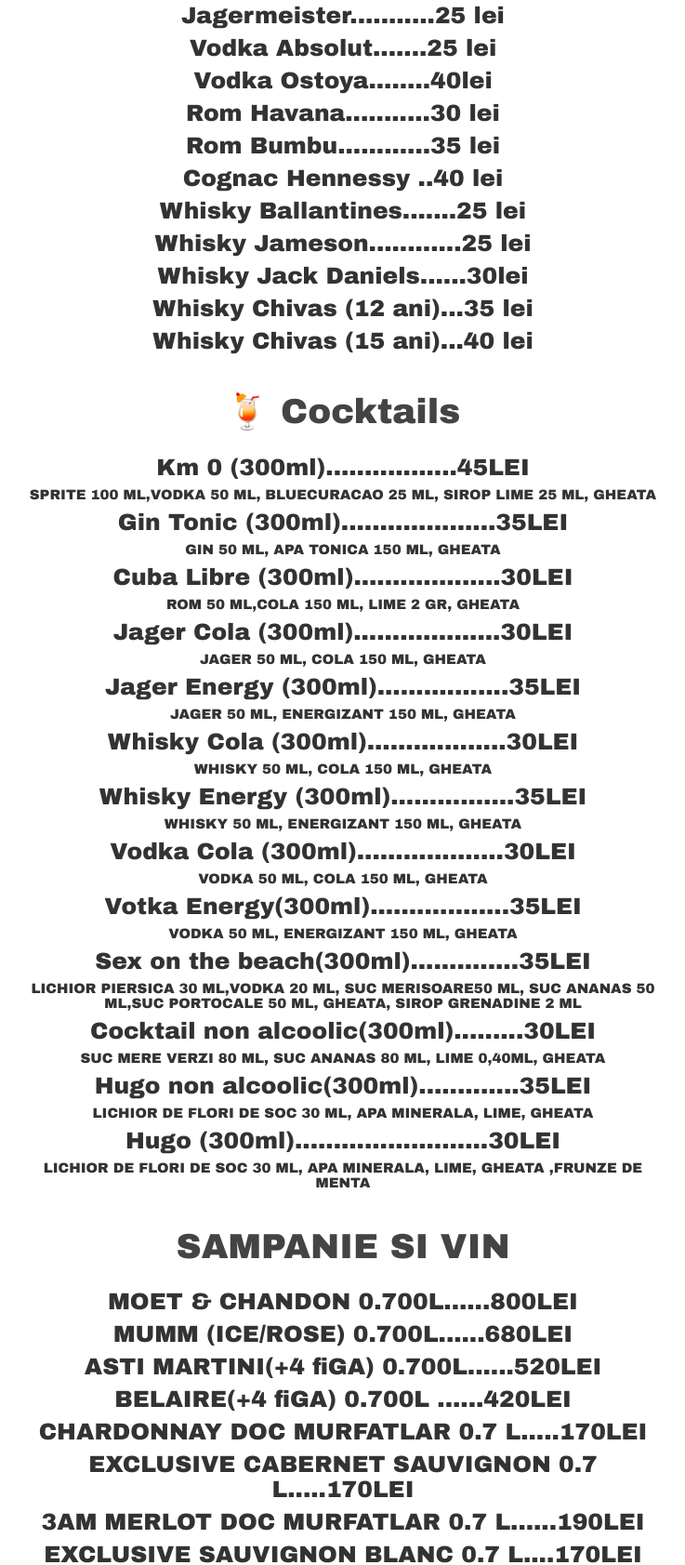
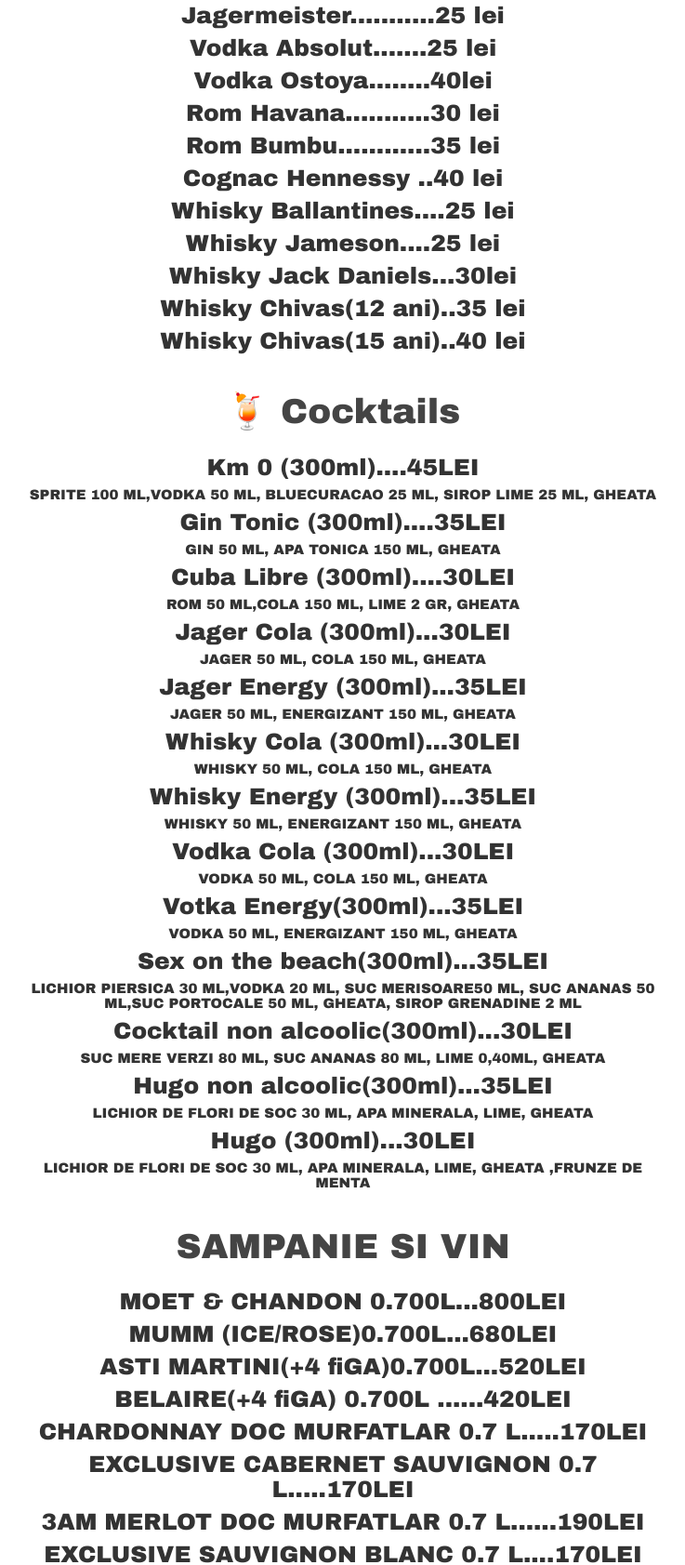
Before and after one commit to clubkm0/meniu, a plain HTML site: page index.html in a window 1280 px wide. Shown: the part 867-2550 px from the top of the page at 93% size, without its empty margins (271-1008 px from the left). Drawn offline with Linux system fonts and the light colour scheme.

Commit message:
Update index.html

```diff
--- a/index.html
+++ b/index.html
@@ -73,19 +73,19 @@
       <h2>🥂 shots</h2>
       <ul>
 	 <li> Tequila (30ml)......15LEI</li>
-	<li>Jagermeister (30ml)......15LEI</li>
+	<li>Jagermeister(30ml)...15LEI</li>
 		<li>Vodka (30ml).....15LEI</li>
-		<li>Vodka Absolut(30ml)......20LEI</li>
-		<li>Whisky (30ml).......15LEI</li>
-		<li>Km 0 (30ml)......20LEI</li>
+		<li>Vodka Absolut(30ml)...20LEI</li>
+		<li>Whisky (30ml)...15LEI</li>
+		<li>Km 0 (30ml)...20LEI</li>
 		<li style="font-size: 15px; font-weight: bold;">Sirop Caramel+Sirop Lime 0,10 ml, Vodka 0,10ml,Amaretto 0,10ml</li>
-		<li>B 52 (30ml)......20LEI</li>
+		<li>B 52 (30ml)....20LEI</li>
 		<li style="font-size: 15px; font-weight: bold;"> Crema Whisky 0,10ml ,Crema Ciocolata 0.10ml Triplu Sec 0.10ml</li>
-		<li>Kamikaze(30ml).......20LEI</li>
+		<li>Kamikaze(30ml)...20LEI</li>
 		<li style="font-size: 15px; font-weight: bold;">Vodka 0.10ml, Triplu Sec 0.10ml, Sirop Lime 0.10ml</li>
-		<li>Cozonac(30ml)......20LEI</li>
+		<li>Cozonac(30ml)...20LEI</li>
 		<li style="font-size: 15px; font-weight: bold;">Crema de Whisky 0.10ml, Jager 0.10ml, Stroh 0.10ml</li>
-		<li>Atomic Bomb(30ml).......20LEI</li>
+		<li>Atomic Bomb(30ml)...20LEI</li>
 		<li style="font-size: 15px; font-weight: bold;">Whisky 0.10ml, Absinth 0.10ml, Stroh 0.10ml</li>
       </ul>
     </div>
@@ -98,41 +98,41 @@
 <li>Rom Havana...........30 lei</li>
 <li>Rom Bumbu............35 lei</li>
 <li>Cognac Hennessy ..40 lei</li>
-<li>Whisky Ballantines.......25 lei</li>
-<li>Whisky Jameson............25 lei</li>
-<li>Whisky Jack Daniels......30lei</li>
-<li>Whisky Chivas (12 ani)...35 lei</li>
-<li>Whisky Chivas (15 ani)...40 lei</li>
+<li>Whisky Ballantines....25 lei</li>
+<li>Whisky Jameson....25 lei</li>
+<li>Whisky Jack Daniels...30lei</li>
+<li>Whisky Chivas(12 ani)..35 lei</li>
+<li>Whisky Chivas(15 ani)..40 lei</li>
 </ul>
 </div>
 	    <div class="section">
       <h2>🍹 Cocktails</h2>
       <ul>
-        <li>Km 0 (300ml).................45LEI</li>
+        <li>Km 0 (300ml)....45LEI</li>
 			<li style="font-size: 15px; font-weight: bold;">SPRITE 100 ML,VODKA 50 ML, BLUECURACAO 25 ML, SIROP LIME 25 ML, GHEATA</li>
-<li>Gin Tonic (300ml)....................35LEI</li>
+<li>Gin Tonic (300ml)....35LEI</li>
 	<li style="font-size: 15px; font-weight: bold;">GIN 50 ML, APA TONICA 150 ML, GHEATA</li>
-<li>Cuba Libre (300ml)...................30LEI</li>
+<li>Cuba Libre (300ml)....30LEI</li>
 	<li style="font-size: 15px; font-weight: bold;">ROM 50 ML,COLA 150 ML, LIME 2 GR, GHEATA</li>
-<li>Jager Cola (300ml)...................30LEI</li>
+<li>Jager Cola (300ml)...30LEI</li>
 	<li style="font-size: 15px; font-weight: bold;">JAGER 50 ML, COLA 150 ML, GHEATA</li>
-<li>Jager Energy (300ml).................35LEI</li>
+<li>Jager Energy (300ml)...35LEI</li>
 	<li style="font-size: 15px; font-weight: bold;">JAGER 50 ML, ENERGIZANT 150 ML, GHEATA</li>
-<li>Whisky Cola (300ml)..................30LEI</li>
+<li>Whisky Cola (300ml)...30LEI</li>
 	<li style="font-size: 15px; font-weight: bold;">WHISKY 50 ML, COLA 150 ML, GHEATA</li>
-<li>Whisky Energy (300ml)................35LEI</li>
+<li>Whisky Energy (300ml)...35LEI</li>
 	<li style="font-size: 15px; font-weight: bold;">WHISKY 50 ML, ENERGIZANT 150 ML, GHEATA</li>
-<li>Vodka Cola (300ml)...................30LEI</li>
+<li>Vodka Cola (300ml)...30LEI</li>
 	<li style="font-size: 15px; font-weight: bold;">VODKA 50 ML, COLA 150 ML, GHEATA</li>
-<li>Votka Energy(300ml)..................35LEI</li>
+<li>Votka Energy(300ml)...35LEI</li>
 	<li style="font-size: 15px; font-weight: bold;">VODKA 50 ML, ENERGIZANT 150 ML, GHEATA</li>
-<li>Sex on the beach(300ml)..............35LEI</li>
+<li>Sex on the beach(300ml)...35LEI</li>
 	<li style="font-size: 15px; font-weight: bold;">LICHIOR PIERSICA 30 ML,VODKA 20 ML, SUC MERISOARE50 ML, SUC ANANAS 50 ML,SUC PORTOCALE  50 ML, GHEATA, SIROP GRENADINE 2 ML</li>
-<li>Cocktail non alcoolic(300ml).........30LEI</li>
+<li>Cocktail non alcoolic(300ml)...30LEI</li>
 	<li style="font-size: 15px; font-weight: bold;">SUC MERE VERZI 80 ML, SUC ANANAS 80 ML, LIME 0,40ML, GHEATA</li>
-<li>Hugo non alcoolic(300ml).............35LEI</li>
+<li>Hugo non alcoolic(300ml)...35LEI</li>
 	<li style="font-size: 15px; font-weight: bold;">LICHIOR DE FLORI DE SOC 30 ML, APA MINERALA, LIME, GHEATA</li>
-<li>Hugo (300ml).........................30LEI</li>
+<li>Hugo (300ml)...30LEI</li>
 	<li style="font-size: 15px; font-weight: bold;">LICHIOR DE FLORI DE SOC 30 ML, APA MINERALA, LIME, GHEATA ,FRUNZE DE MENTA</li>
 
 
@@ -143,9 +143,9 @@
     <div class="section">
       <h2>SAMPANIE SI VIN</h2>
       <ul>
-	 <li> MOET &amp; CHANDON 0.700L......800LEI</li>
-<li>MUMM (ICE/ROSE) 0.700L......680LEI</li>
- <li>ASTI MARTINI(+4 fiGA) 0.700L......520LEI</li>
+	 <li> MOET &amp; CHANDON 0.700L...800LEI</li>
+<li>MUMM (ICE/ROSE)0.700L...680LEI</li>
+ <li>ASTI MARTINI(+4 fiGA)0.700L...520LEI</li>
 <li>BELAIRE(+4 fiGA) 0.700L ......420LEI</li>
 <li>CHARDONNAY DOC MURFATLAR 0.7 L.....170LEI</li>
 <li>EXCLUSIVE CABERNET SAUVIGNON 0.7 L.....170LEI</li>
```
